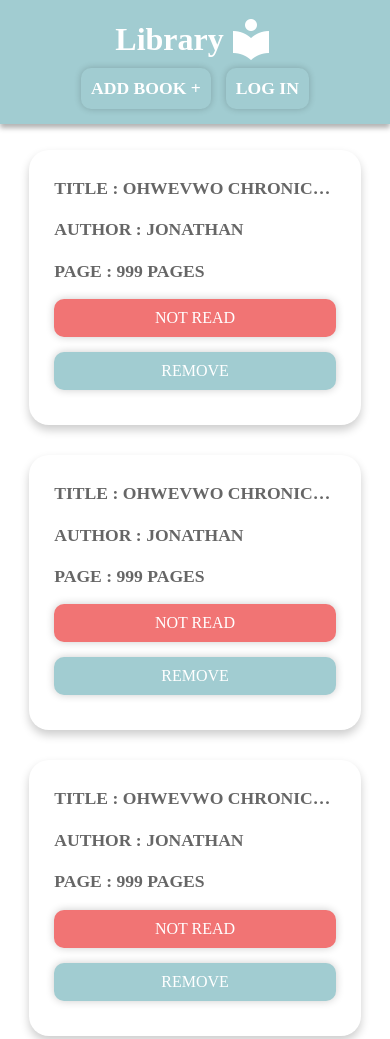
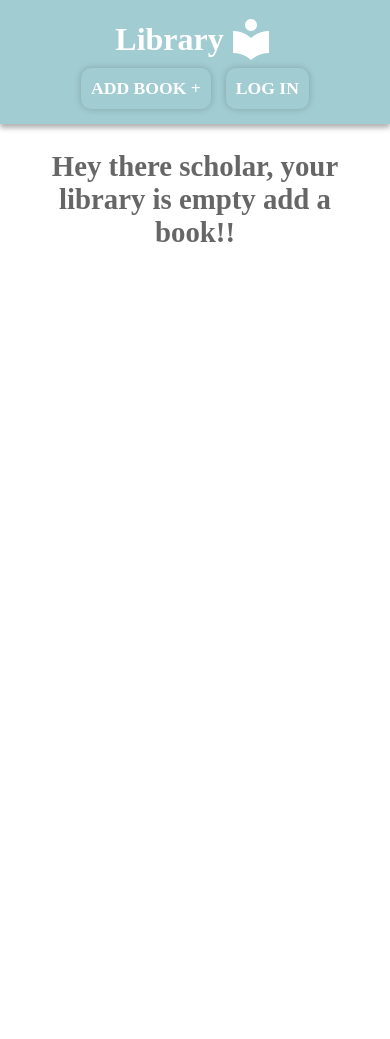
Before and after one commit to Jonathancodeglitch/library, a plain HTML site: page index.html in a window 390 px wide. Shown: the top 1039 px of the page. After the commit the page ends 844 px from the top, so only its background shows below. Drawn offline with Linux system fonts and the light colour scheme.

Commit message:
Add validation to the book display
when there is no book in the library, the displayBook functionality should display a greeting instead of nothing,
just thought is a good user expereince

```diff
--- a/app.js
+++ b/app.js
@@ -1,6 +1,6 @@
 const bookContainer = document.getElementById('library');
 
-const library = [new Book('Ohwevwo chronicle', 'Jonathan', 999, false),new Book('Ohwevwo chronicle 1', 'Jonathan', 999, false),new Book('Ohwevwo chronicle 2', 'Jonathan', 999, false)];
+const library = [];
 
 function Book(title, author, pages, read) {
   this.title = title;
@@ -8,10 +8,6 @@ function Book(title, author, pages, read) {
   this.pages = pages;
   this.read = read;
 }
-
-Book.prototype.info = () => {
-  return `${this.title} by ${this.author}, ${this.pages} pages, ${this.read}`;
-};
 
 let title = document.getElementById('title');
 let author = document.getElementById('author');
@@ -27,8 +23,9 @@ function addBookToLibrary() {
   if (titleValue !== '' && authorValue !== '' && pageValue !== '') {
     let book = new Book(titleValue, authorValue, pageValue, readStatus);
     library.push(book);
+    closeModal();
     displayBooks(library);
-    closeModal();
+
     //clear user inputs
     title.value = '';
     author.value = '';
@@ -40,7 +37,8 @@ function addBookToLibrary() {
 const addBookBtn = document.getElementById('add-book');
 addBookBtn.addEventListener('click', addBookToLibrary);
 
-function changeReadStatus(e) {
+function toggleReadStatus(e) {
+  // toggle the read button from 'read' to 'not read' vise versa
   let target = e.target;
   if (target.id == 'read') {
     let bookIndex = target.parentNode.dataset.index;
@@ -56,11 +54,11 @@ function changeReadStatus(e) {
   }
 }
 
-bookContainer.addEventListener('click', changeReadStatus);
+bookContainer.addEventListener('click', toggleReadStatus);
 
 function displayBooks(library) {
   console.log(library);
-  let html = library
+  let bookHtml = library
     .map((book, index) => {
       return `
       <div class="book" data-index="${index}" id="book">
@@ -76,12 +74,22 @@ function displayBooks(library) {
     })
     .join('');
 
-  bookContainer.innerHTML = html;
+  let greetingHtml = `<div class="greeting">
+                        Hey there scholar, your library is empty add a book!!
+                      </div>
+                       `;
+
+  if (library.length > 0) {
+    //check if library is empty or not and display the appropraite html
+    bookContainer.innerHTML = bookHtml;
+  } else {
+    bookContainer.innerHTML = greetingHtml;
+  }
 }
 
 displayBooks(library);
 
-function removeBookFromLibrary(e) {
+function deleteBookFromLibrary(e) { //delete book from library when the del button is clicked
   let target = e.target;
   if (target.id == 'del-btn') {
     let bookIndex = target.parentNode.dataset.index;
@@ -90,9 +98,10 @@ function removeBookFromLibrary(e) {
   }
 }
 
-bookContainer.addEventListener('click', removeBookFromLibrary);
+bookContainer.addEventListener('click', deleteBookFromLibrary);
 
-//modal
+//modal functionalites
+
 const showModalBtn = document.getElementById('show-modal-btn');
 const modal = document.getElementById('modal');
 const closeModalBtn = document.getElementById('close-modal');
--- a/style.css
+++ b/style.css
@@ -88,10 +88,18 @@ header .button + .button{
 /* main */
 
 main{
-  padding: 180px 0px 150px 0px;
+  padding: 170px 0px 150px 0px;
   display: grid;
   grid-template-columns: repeat(auto-fill, minmax(300px,1fr));
   gap: 30px;
+}
+
+.greeting{
+  text-align: center;
+  grid-column: 1/-1;
+  font-size: 1.8rem;
+  font-weight: bold;
+  color: rgba(0,0,0,0.6);
 }
 
 .book{
```
